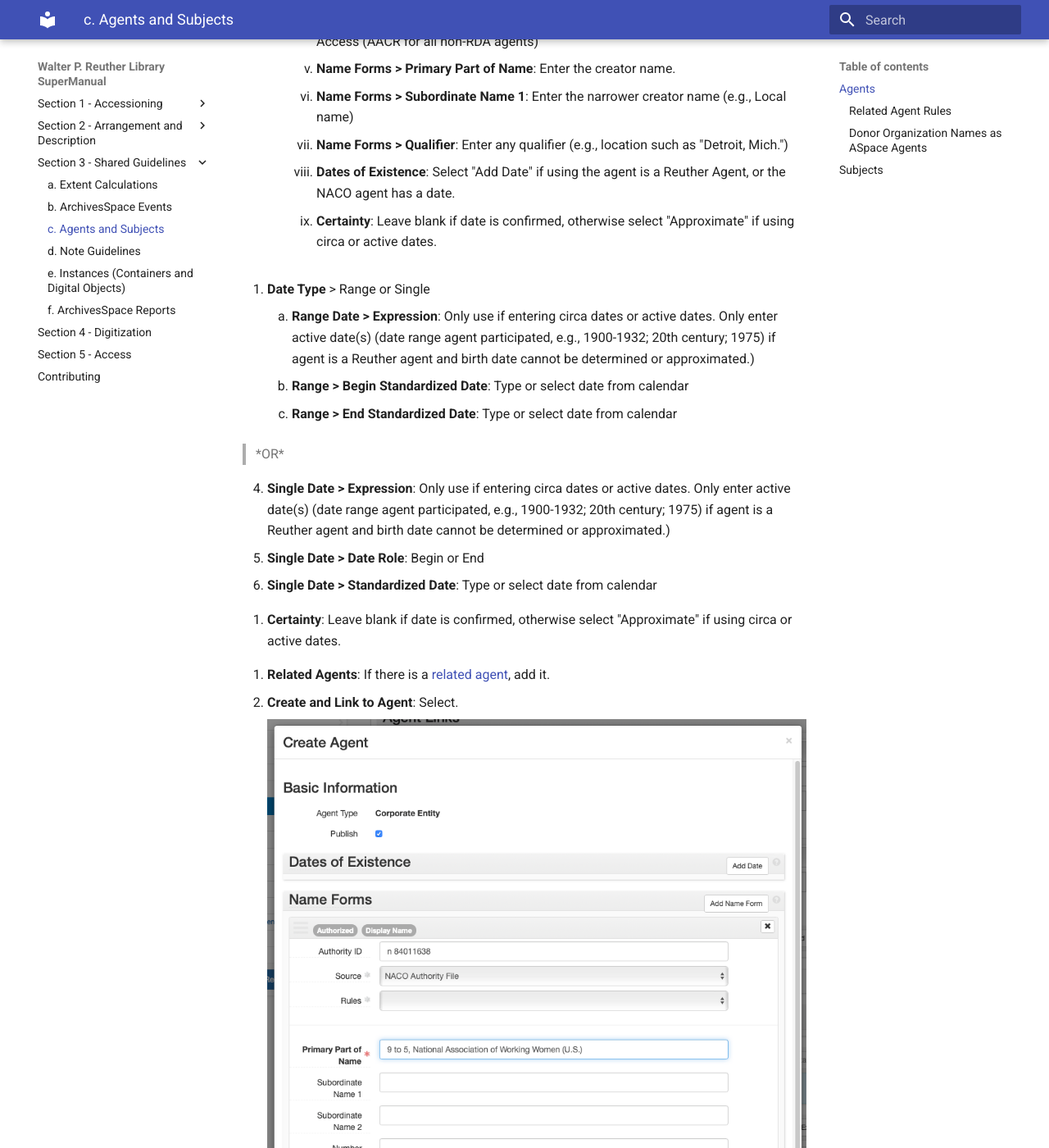
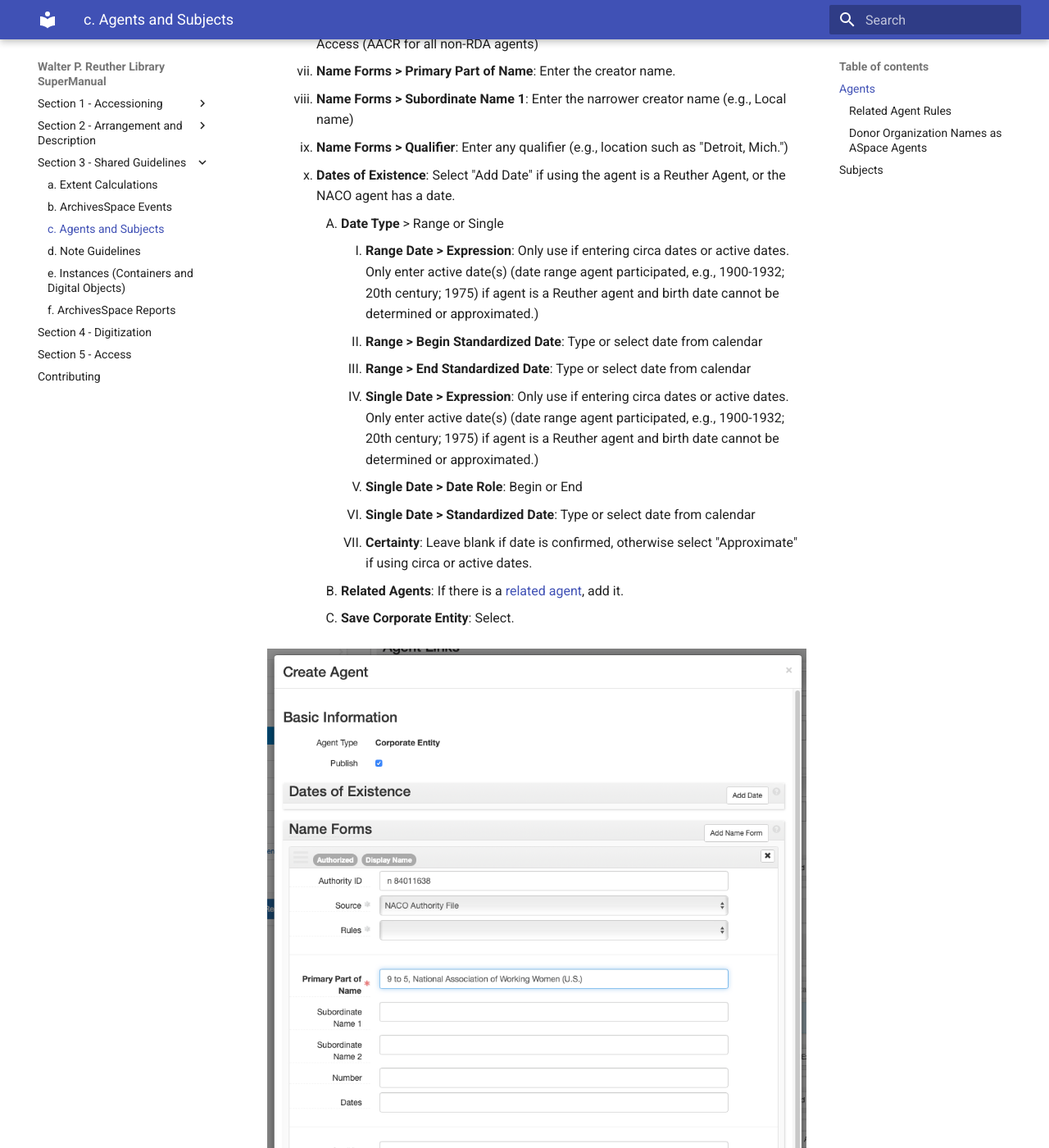
Before and after one commit to WSUReuther/SuperManual, an MkDocs documentation site: the page built from docs/03_shared/03_03_agents_subjects.md, in a window 1280 px wide and 1400 px high, scrolled down 4385 px. Shown: the whole window at 82% size. Built offline with MkDocs 1.6.1 and Material for MkDocs 9.7.7, drawn with Linux system fonts in a browser that asks for light colours; some of the changed text lies outside the part shown.

Commit message:
Update 03_03_agents_subjects.md
formatting edits made by committee

```diff
--- a/docs/03_shared/03_03_agents_subjects.md
+++ b/docs/03_shared/03_03_agents_subjects.md
@@ -4,179 +4,82 @@
 
 Agents and Subjects in ASpace can be created two ways:
 
-1.  Use the Create menu. Select: Create > [Agent/Subject] Record. An
-    empty agent or subject record will appear. Fill in and edit the
-    fields as indicated below.
-2.  Create an agent or subject record from within an Accession or
-    Resource record
+1.  Use the Create menu. Select: Create > [Agent/Subject] Record. An empty agent or subject record will appear. Fill in and edit the fields as indicated below.
+2.  Create an agent or subject record from within an Accession or Resource record
     1.  Select: Add in the [Agent/Subject] subrecord
-    2.  An empty [Agent/Subject] subrecord will appear. Fill in and
-        edit the fields as indicated below.
+    2.  An empty [Agent/Subject] subrecord will appear. Fill in and edit the fields as indicated below.
 
-The Agent or Subject record will contain more fields than those listed
-below, but **do NOT enter/change any information in a field that is not
-indicated below.**
+The Agent or Subject record will contain more fields than those listed below, but **do NOT enter/change any information in a field that is not indicated below.**
 
-Edit the information in [ ]s (and delete the brackets). Choose the
-proper selection from those listed in *italics*.
+Edit the information in [ ]s (and delete the brackets). Choose the proper selection from those listed in *italics*.
 
-The instructions below can be used both for creating and editing agent
-and subject records.
+The instructions below can be used both for creating and editing agent and subject records.
 
 ## Agents
-
-**Agents** are created and/or selected for all accessions and resources.
-This is where the creator's authority information is captured. The
-authority name is the [Library of
-Congress](https://id.loc.gov/authorities/subjects.html) Name Authority
-(lcna, i.e., NACO) or if the name does not exist, create one following
-DACS. The creator's authority name may differ from its common name. For
-example, UAW is commonly known as UAW, but it's authorized name heading
-is "International Union, United Automobile, Aerospace, and Agricultural
-Implement Workers of America." **Use the name authority for the agent.**
+**Agents** are created and/or selected for all accessions and resources. This is where the creator's authority information is captured. The authority name is the [Library of Congress](https://id.loc.gov/authorities/subjects.html) Name Authority (lcna, i.e., NACO) or if the name does not exist, create one following DACS. The creator's authority name may differ from its common name. For example, UAW is commonly known as UAW, but it's authorized name heading is "International Union, United Automobile, Aerospace, and Agricultural Implement Workers of America." **Use the name authority for the agent.**
 
 Adding agents within the resource or accession record:
 
-1.  **Role**: Creator, Source, Subject. Select "Creator" if the agent
-    generated the collection, "Source" if the material was donated by
-    someone other than the record generator and select "Subject" for
-    individuals or organizations represented in the subject contents of
-    the collection.
-2.  **Agent**: Enter the agent name by typing it into the field or
-    selecting "Browse" or "Create" from the dropdown.
-    1.  **Browse**: From the dropdown, select "Browse." Search for the
-        agent using the box in the upper left, use the list to browse
-        for the box, and/or use the facets listed on the left to narrow
-        your search. After selecting the agent, select "Link to Agents."
+1.  **Role**: Creator, Source, Subject. Select "Creator" if the agent generated the collection, "Source" if the material was donated by someone other than the record generator and select "Subject" for individuals or organizations represented in the subject contents of the collection.
+2.  **Agent**: Enter the agent name by typing it into the field or selecting "Browse" or "Create" from the dropdown.
+  1.  **Browse**: From the dropdown, select "Browse." Search for the agent using the box in the upper left, use the list to browse for the box, and/or use the facets listed on the left to narrow your search. After selecting the agent, select "Link to Agents."
+  ![Browse Agents](../img/aspace_browse_agents.png)
+  2.  **Create**: To create a new agent, select "Create" from the dropdown. Then choose the creator type from the dropdown list [Person, Family, Corporate Entity, Software].
+      1.  **Person** or **Family**:
+          1.  **Basic Information > Publish**: Check.
+          2.  **Name Forms**:
+              1.  **Name Forms > Authority ID**: If using a NACO authority record, enter the LC Control no. If creating a Reuther Agent, enter the next available Reuther Agent ID from the Reuther Agent Numbers spreadsheet. Enter the new agent on the spreadsheet next to the ID.
+              2.  **Name Forms > Source**: Reuther Agents or NACO Authority File
+              3.  **Name Forms > Rules**: Reuther Agents: Describing Archives: A Content Standard; NACO Authorities: Anglo-American Cataloging Rules or Resource Description and Access (AACR for all non-RDA agents)
+              4.  **Name Forms > Name Order**: Leave as "Indirect."
+              5.  **Name Forms > Prefix**: Record the prefix if applicable.
+              6.  **Name Forms > Title**: Record the title if applicable
+              7.  **Name Forms > Primary Part of Name**: Record the last name.
+              8.  **Name Forms > Rest of Name**: Record the first and middle names.
+              9. **Name Forms > Suffix**: Record a term that follows the name, if applicable.
+              10. **Name Forms > Fuller Form**: If the first and middle names were abbreviated, this is where the complete versions are recorded.
+              11. **Name Forms > Number**: Add number if applicable.
+          3. **Description Information**:
+              1. **Dates of Existence**: Select "Add Date" if using a Reuther Agent, or the NACO agent has a date.
+                1.  **Type**: Range, Single
+                2.  **Certainty**: Leave blank if date is confirmed, otherwise select "Approximate" if using circa or active dates.
+                    1.  **Range Date > Expression**: Only use if entering circa dates or active dates. Only use active date(s) if the agent is a Reuther agent and birth or death dates cannot be determined or approximated.
+                    2.  **Range > Begin Standardized Date**: Type date using the format YYYY or YYYY-MM-DD, or select date from calendar
+                    3.  **Range > End Standardized Date**: Type date using the format YYYY or YYYY-MM-DD, or select date from calendar
+                    4. **Single Date > Date Role**: Begin or End
+                    5. **Single Date > Standardized Date**: Type or select date from calendar
+          4. **Relation Information**
+              1. **Related Agents**: If there is a [related agent](#related-agent-rules), add it.
+          5. **Save Person**: Select.
 
--   ![Browse Agents](../img/aspace_browse_agents.png)
+          ![Create Person](../img/aspace_agent-person.png)
 
-    Browse Agents
+          ![Create Family](../img/aspace_agents-family.png)
 
-    2.  **Create**: To create a new agent, select "Create" from the
-        dropdown. Then choose the creator type from the dropdown list
-        [Person, Family, Corporate Entity, Software].
-        1.  **Person** or **Family**:
-            1.  **Basic Information > Publish**: Check.
-            2.  **Name Forms > Authority ID**: If using a NACO
-                authority record, enter the LC Control no. If creating a
-                Reuther Agent, enter the next available Reuther Agent ID
-                from the Reuther Agent Numbers spreadsheet. Enter the
-                new agent on the spreadsheet next to the ID.
-            3.  **Name Forms > Source**: Reuther Agents or NACO
-                Authority File
-            4.  **Name Forms > Rules**: Reuther Agents: Describing
-                Archives: A Content Standard; NACO Authorities:
-                Anglo-American Cataloging Rules or Resource Description
-                and Access (AACR for all non-RDA agents)
-            5.  **Name Forms > Name Order**: Leave as "Indirect."
-            6.  **Name Forms > Prefix**: Record the prefix if
-                applicable.
-            7.  **Name Forms > Title**: Record the title if applicable
-            8.  **Name Forms > Primary Part of Name**: Record the last
-                name.
-            9.  **Name Forms > Rest of Name**: Record the first and
-                middle names.
-            10. **Name Forms > Suffix**: Record a term that follows the
-                name, if applicable.
-            11. **Name Forms > Fuller Form**: If the first and middle
-                names were abbreviated, this is where the complete
-                versions are recorded.
-            12. **Name Forms > Number**: Add number if applicable.
-            13. **Dates of Existence**: Select "Add Date" if using a
-                Reuther Agent, or the NACO agent has a date.
-                1.  **Type**: Range, Single
-                2.  **Certainty**: Leave blank if date is confirmed,
-                    otherwise select "Approximate" if using circa or
-                    active dates.
-                    1.  **Range Date > Expression**: Only use if
-                        entering circa dates or active dates. Only use
-                        active date(s) if the agent is a Reuther agent
-                        and birth or death dates cannot be determined or
-                        approximated.
-                    2.  **Range > Begin Standardized Date**: Type date
-                        using the format YYYY or YYYY-MM-DD, or select
-                        date from calendar
-                    3.  **Range > End Standardized Date**: Type date
-                        using the format YYYY or YYYY-MM-DD, or select
-                        date from calendar
-
-1.  **Single Date > Date Role**: Begin or End
-    1.  **Single Date > Standardized Date**: Type or select date from
-        calendar
-
-    <!-- -->
-
-    1.  **Related Agents**: If there is a [related
-        agent](#related-agent-rules), add it.
-    2.  **Create and Link to Agent**: Select.
-
-        ![Create Person](../img/aspace_agent-person.png)
-
-        ![Create Family](../img/aspace_agents-family.png)
-
-    1.  **Corporate Entity**:
-        1.  **Basic Information > Publish**: Check.
-        2.  **Name Forms > Authority ID**: If using a NACO authority
-            record, enter the LC Control no. If creating a Reuther
-            Agent, enter the next available Reuther Agent ID from the
-            Reuther Agent Numbers spreadsheet. Enter the new agent on
-            the spreadsheet next to the ID.
-        3.  **Name Forms > Source**: Reuther Agents, NACO Authority
-            File
-        4.  **Name Forms > Rules**: Reuther Agents: Describing
-            Archives: A Content Standard; NACO Authorities:
-            Anglo-American Cataloging Rules, Resource Description and
-            Access (AACR for all non-RDA agents)
-        5.  **Name Forms > Primary Part of Name**: Enter the creator
-            name.
-        6.  **Name Forms > Subordinate Name 1**: Enter the narrower
-            creator name (e.g., Local name)
-        7.  **Name Forms > Qualifier**: Enter any qualifier (e.g.,
+        2.  **Corporate Entity**:
+          1.  **Basic Information > Publish**: Check.
+          2.  **Name Forms > Authority ID**: If using a NACO authority record, enter the LC Control no. If creating a Reuther Agent, enter the next available Reuther Agent ID from the Reuther Agent Numbers spreadsheet. Enter the new agent on the spreadsheet next to the ID.
+          3.  **Name Forms > Source**: Reuther Agents, NACO Authority File
+          4.  **Name Forms > Rules**: Reuther Agents: Describing Archives: A Content Standard; NACO Authorities: Anglo-American Cataloging Rules, Resource Description and Access (AACR for all non-RDA agents)
+          5.  **Name Forms > Primary Part of Name**: Enter the creator name.
+          6.  **Name Forms > Subordinate Name 1**: Enter the narrower creator name (e.g., Local name)
+          7.  **Name Forms > Qualifier**: Enter any qualifier (e.g.,
             location such as "Detroit, Mich.")
-        8.  **Dates of Existence**: Select "Add Date" if using the agent
-            is a Reuther Agent, or the NACO agent has a date.
-        9.  **Certainty**: Leave blank if date is confirmed, otherwise
-            select "Approximate" if using circa or active dates.
-
-<!-- -->
-
-1.  **Date Type** > Range or Single
-    1.  **Range Date > Expression**: Only use if entering circa
-        dates or active dates. Only enter active date(s) (date range
-        agent participated, e.g., 1900-1932; 20th century; 1975) if
-        agent is a Reuther agent and birth date cannot be determined or
-        approximated.)
-    2.  **Range > Begin Standardized Date**: Type or select date from
-        calendar
-    3.  **Range > End Standardized Date**: Type or select date from
-        calendar
-
-> \*OR\*
-
-4.  **Single Date > Expression**: Only use if entering circa dates
-    or active dates. Only enter active date(s) (date range agent
-    participated, e.g., 1900-1932; 20th century; 1975) if agent is a
-    Reuther agent and birth date cannot be determined or approximated.)
-5.  **Single Date > Date Role**: Begin or End
-6.  **Single Date > Standardized Date**: Type or select date from
-    calendar
-
-<!-- -->
-
-1.  **Certainty**: Leave blank if date is confirmed, otherwise select
-    "Approximate" if using circa or active dates.
-
-<!-- -->
-
-1.  **Related Agents**: If there is a [related
-    agent](#related-agent-rules), add it.
-2.  **Create and Link to Agent**: Select.
+          8.  **Dates of Existence**: Select "Add Date" if using the agent is a Reuther Agent, or the NACO agent has a date.
+              1.  **Date Type** > Range or Single
+                  1.  **Range Date > Expression**: Only use if entering circa dates or active dates. Only enter active date(s) (date range agent participated, e.g., 1900-1932; 20th century; 1975) if agent is a Reuther agent and birth date cannot be determined or approximated.)
+                  2.  **Range > Begin Standardized Date**: Type or select date from calendar
+                  3.  **Range > End Standardized Date**: Type or select date from calendar
+                  4. **Single Date > Expression**: Only use if entering circa dates or active dates. Only enter active date(s) (date range agent participated, e.g., 1900-1932; 20th century; 1975) if agent is a Reuther agent and birth date cannot be determined or approximated.)
+                  5.  **Single Date > Date Role**: Begin or End
+                  6.  **Single Date > Standardized Date**: Type or select date from calendar
+                  7. **Certainty**: Leave blank if date is confirmed, otherwise select "Approximate" if using circa or active dates.
+            9. **Related Agents**: If there is a [related agent](#related-agent-rules), add it.
+            10.  **Save Corporate Entity**: Select.
 
     ![Create Corporate Entity](../img/aspace_agents-corporate.png)
 
 ### Related Agent Rules
-
 To add a related agent, follow these rules for determining the
 relationship type:
 
@@ -225,44 +128,19 @@
 |  WSU |	Wayne State University |
 
 ## Subjects
-
-**Subjects** are created and/or selected for all resource records. A
-subject provides authoritative context about the collection. Use Library
-of Congress Subject Headings (LCSH) or if the subject does not exist,
-create one following DACS.
+**Subjects** are created and/or selected for all resource records. A subject provides authoritative context about the collection. Use Library of Congress Subject Headings (LCSH) or if the subject does not exist, create one following DACS.
 
 1.  **Select**: Add Subject
-2.  **Subjects**: Begin typing, browse, or create subject. If creating a
-    new subject, check
-    [LCSH](https://id.loc.gov/authorities/subjects.html) first.
-    1.  **Browse**: From the dropdown, select "Browse." Search for the
-        subject using the box in the upper left, use the list to browse
-        for the box, and/or use the facets listed on the left to narrow
-        your search. After selecting the subject, select "Link to
-        Subjects."
+2.  **Subjects**: Begin typing, browse, or create subject. If creating a new subject, check [LCSH](https://id.loc.gov/authorities/subjects.html) first.
+    1.  **Browse**: From the dropdown, select "Browse." Search for the subject using the box in the upper left, use the list to browse for the box, and/or use the facets listed on the left to narrow your search. After selecting the subject, select "Link to Subjects."
+        ![Browsing Subjects](../img/aspace_subjects-browse.png)
+    2.  **Create**: To create a new subject, select "Create" from the dropdown.
+        1.  **Create Subject > Basic Information**
+            1.  **Authority ID**: If using LCSH, enter LC Control no. If using Reuther Taxonomy, leave blank.
+            2.  **Source**: Select applicable source: Library of Congress Subject Headings; Reuther Taxonomy; Art & Architecture Thesaurus; or TGM II, Genre and physical characteristics.
+        2.  **Terms and Subdivisions**
+              1.  **Term**: Enter the term
+              2.  **Type**: If using LCSH, select the subject heading type (e.g., Topical -- found by selecting the "Labeled Display" tab on LCSH MARC record webpage). If not using LCSH, select a Type that best represents the Subject (most subjects will fall under topical or geographic).
+        3.  **Save Subject**: Select
 
--   ![Browsing Subjects](../img/aspace_subjects-browse.png)
-
-    Browsing Subjects
-
-    2.  **Create**: To create a new subject, select "Create" from the
-        dropdown.
-        1.  Create Subject > Basic Information
-            1.  **Authority ID**: If using LCSH, enter LC Control no. If
-                using Reuther Taxonomy, leave blank.
-            2.  **Source**: Select applicable source: Library of
-                Congress Subject Headings; Reuther Taxonomy; Art &
-                Architecture Thesaurus; or TGM II, Genre and physical
-                characteristics.
-        2.  **Terms and Subdivisions**
-            1.  **Term**: Enter the term
-            2.  **Type**: If using LCSH, select the subject heading type
-                (e.g., Topical -- found by selecting the "Labeled
-                Display" tab on LCSH MARC record webpage). If not using
-                LCSH, select a Type that best represents the Subject
-                (most subjects will fall under topical or geographic).
-            3.  **Create and Link to Subject**: Select
-
-    ![Creating Subjects](../img/aspace_subjects-create.png)
-
-    Creating Subjects
+        ![Creating Subjects](../img/aspace_subjects-create.png)
```
